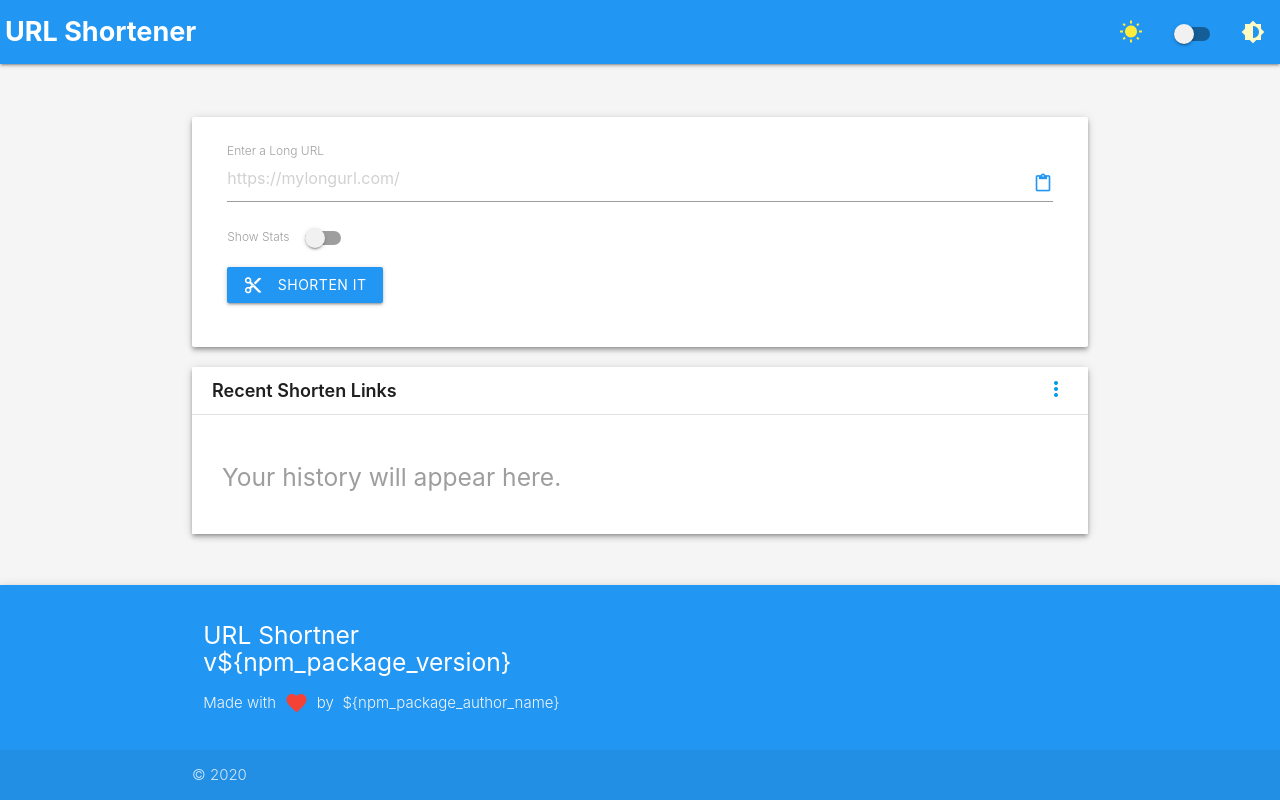
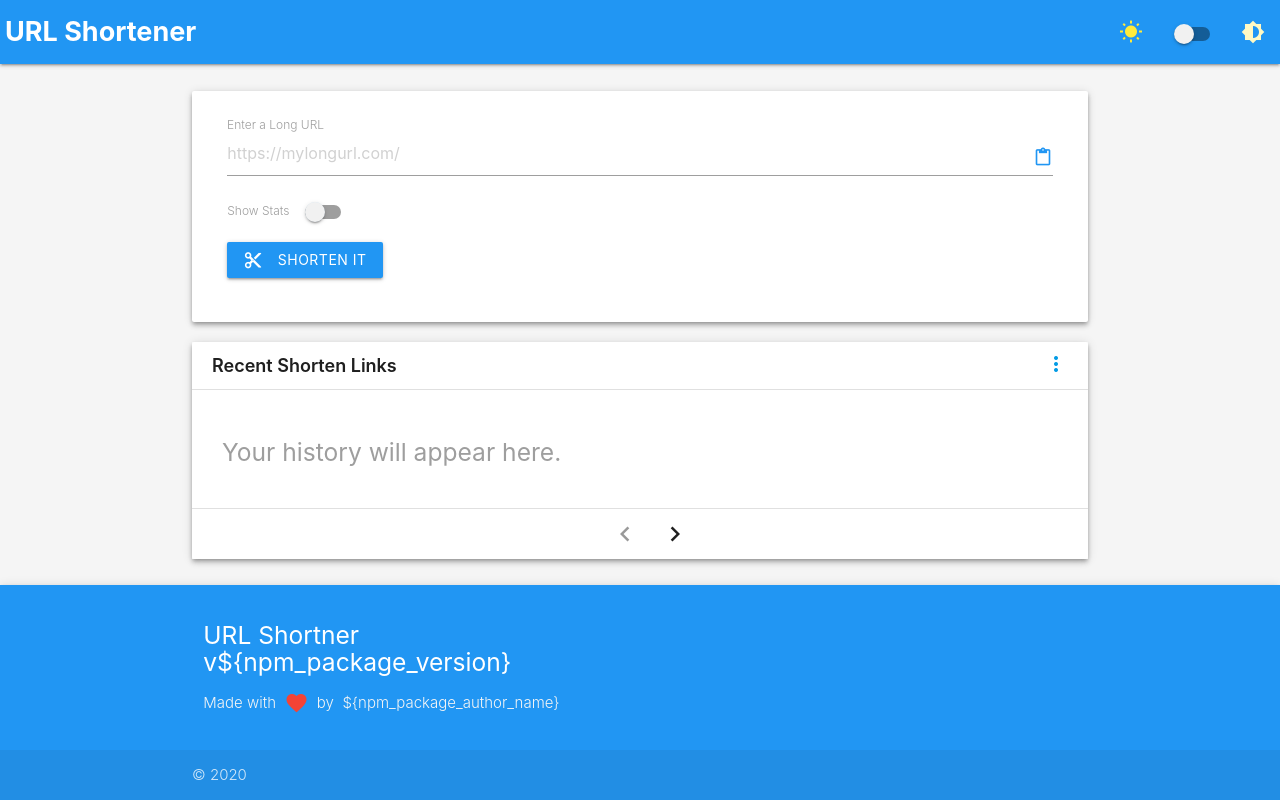
Before and after one commit to abdulsamad/m-shortener, a React (Create React App) app: page /1 in a window 1280 px wide. Built offline with nearby package versions, Linux system fonts and the light colour scheme.

Commit message:
:rewind: Reenabled pagination

```diff
--- a/src/components/layout/list/List.js
+++ b/src/components/layout/list/List.js
@@ -6,7 +6,7 @@ import {
   CollectionItem,
   Col,
   Icon,
-  // Pagination,
+  Pagination,
   Row,
   Modal,
   Button,
@@ -19,7 +19,7 @@ import localForage from "localforage";
 function List({ match }) {
   const history = useHistory();
   const [urlList, setUrlList] = useState([]);
-  // const [totalPages, setTotalPages] = useState(0);
+  const [totalPages, setTotalPages] = useState(0);
   const [activePage, setActivePage] = useState(1);
   const [showSearch, setShowSearch] = useState(false);
   const [editModeActive, setEditModeActive] = useState(false);
@@ -36,17 +36,16 @@ function List({ match }) {
     localForage.getItem("linksCollection").then((links) => {
       if (!links) return;
 
-      // let num = 1;
-      // const step = 10;
-      // const length = links.length;
+      let num = 1;
+      const step = 10;
+      const length = links.length;
 
-      // while (step * num < length) {
-      //   num++;
-      // }
+      while (step * num < length) {
+        num++;
+      }
 
-      // setTotalPages(num);
-      // setUrlList(links.slice(activePage * step - step, activePage * step));
-      setUrlList(links);
+      setTotalPages(num);
+      setUrlList(links.slice(activePage * step - step, activePage * step));
     });
   }, [activePage, match]);
 
@@ -147,13 +146,13 @@ function List({ match }) {
             <br />
           </CollectionItem>
         )}
-        {/* {activePage > totalPages && urlList.length > 0 && (
+        {activePage > totalPages && urlList.length > 0 && (
           <CollectionItem>
             <br />
             <h5 className="grey-text">Page not found</h5>
             <br />
           </CollectionItem>
-        )} */}
+        )}
         {urlList.map((link, index) => (
           <CollectionItem key={index} onClick={onEditClick}>
             <Row>
@@ -203,7 +202,7 @@ function List({ match }) {
             </Row>
           </CollectionItem>
         ))}
-        {/* {!showSearch && (
+        {!showSearch && (
           <CollectionItem className="center-align">
             <Pagination
               activePage={activePage}
@@ -216,7 +215,7 @@ function List({ match }) {
               }}
             />
           </CollectionItem>
-        )} */}
+        )}
       </Collection>
       <Modal
         actions={[
```
